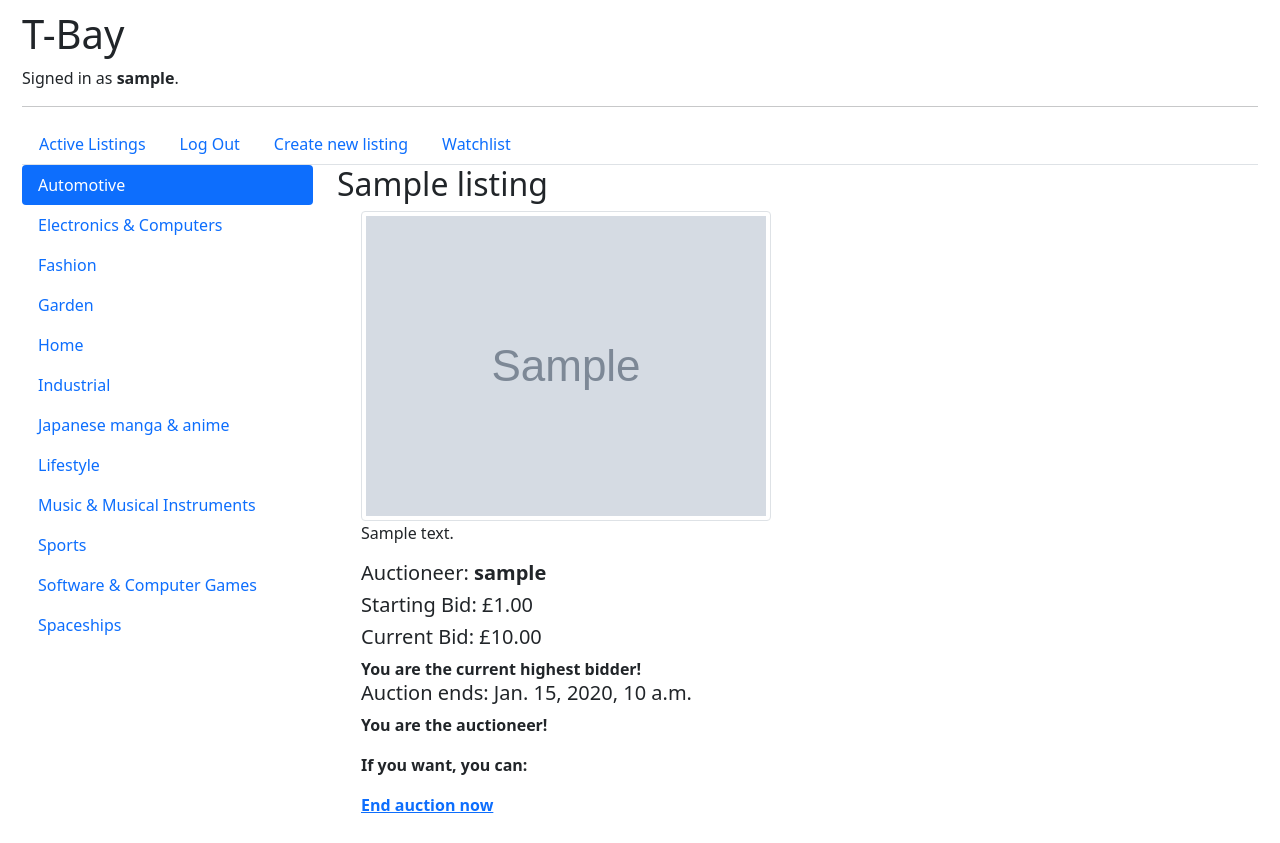
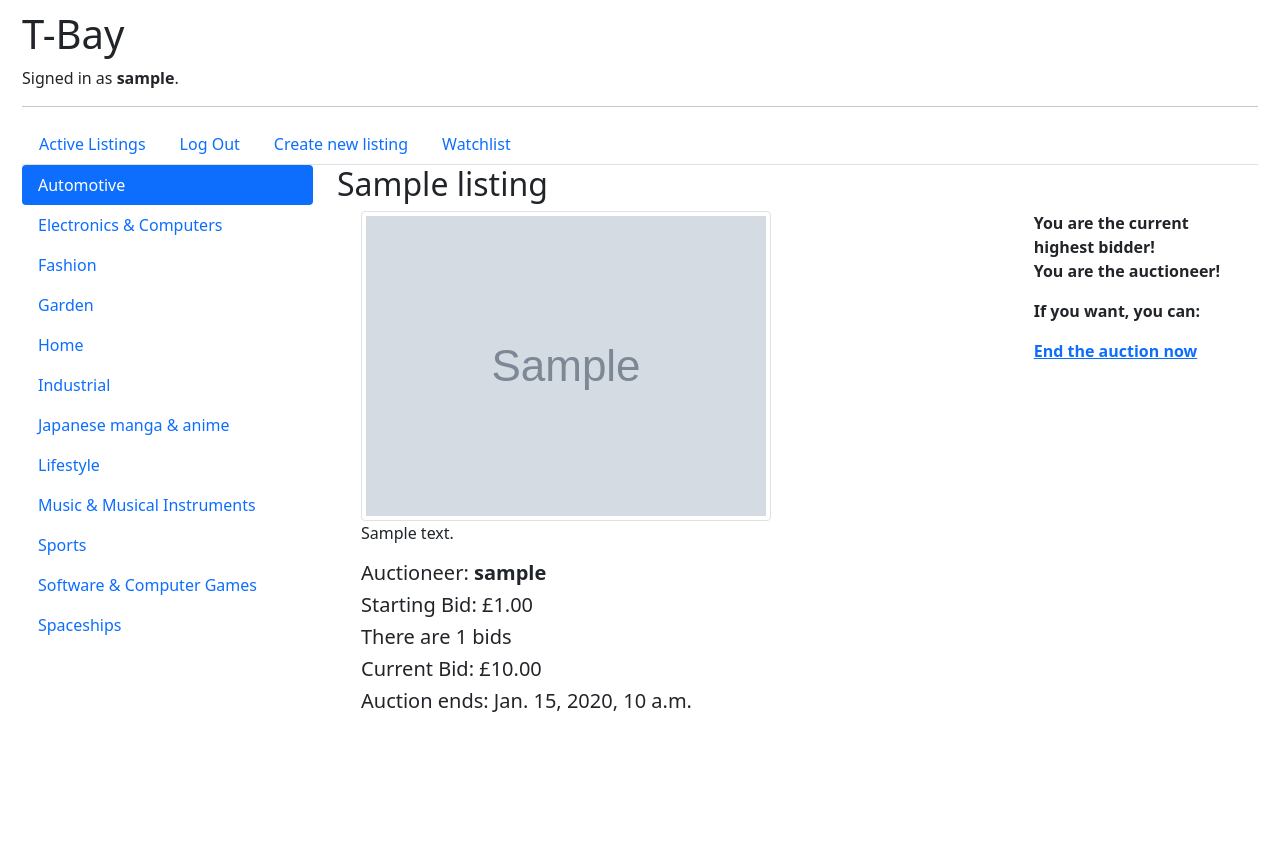
Before and after one commit to Tomnowell/CS50Web-commerce, a Django app: page /listing/1 in a window 1280 px wide. After the commit the page ends 712 px from the top, so only its background shows below. Run offline with Django 3.2, Linux system fonts and the light colour scheme; a user stored in the database is signed in; tables that the repository leaves empty hold one stand-in row (values such as "Sample post"); grey boxes marked "Sample" are stand-in pictures; some libraries are stand-ins or nearby versions.

Commit message:
Add close auction early functionality

```diff
--- a/commerce/auctions/models.py
+++ b/commerce/auctions/models.py
@@ -48,10 +48,16 @@ class Listing(models.Model):
 
     def increment_bid_count(self):
         self.number_of_bids += 1
+        self.save()
+
+    def close_listing(self):
+        self.open = False
+        self.save()
 
     def is_listing_expired(self):
         if datetime.now(timezone.utc) > self.end_time:
-            self.open = False
+            self.close_listing()
+            self.save()
         return self.open
 
     def get_current_bid(self):
--- a/commerce/auctions/templates/auctions/includes/listing_batch.html
+++ b/commerce/auctions/templates/auctions/includes/listing_batch.html
@@ -15,6 +15,7 @@
                             <li class="list-group-item">Starting bid: {{ listing.starting_bid }}</li>
                             <li class="list-group-item">Start time: {{ listing.start_time }}</li>
                             <li class="list-group-item">End time: {{ listing.end_time }}</li>
+                            <li class="list-group-item">Open: {{ listing.open }}</li>
                         </ul>
                     </div>
                 </div>
--- a/commerce/auctions/templates/auctions/listing.html
+++ b/commerce/auctions/templates/auctions/listing.html
@@ -5,7 +5,8 @@
 {% block body %}
     <h2> {{ listing.name }} </h2>
     <div class="container">
-
+        <div class="row">
+            <div class="col-9">
                 <img class="img-thumbnail" src="{{ listing.picture_link }}">
 
                 <p> {{ listing.description }} </p>
@@ -13,18 +14,24 @@
                 <h5> Auctioneer: <strong>{{ listing.auctioneer }}</strong></h5>
 
                 <h5>Starting Bid: £{{ listing.starting_bid}}</h5>
+                <h5>There are {{ listing.number_of_bids }} bids</h5>
                 <h5>Current Bid: £{{ current_bid_amount }}</h5>
+                {% if listing.open == False %}
+                    <h5>AUCTION ENDED!</h5>
+                {% else %}
+                    <h5> Auction ends: {{ listing.end_time }}</h5>
+                {% endif %}
 
+            </div>
+            <div class="col-3">
+                {% if listing.open == True%}
                     {% if is_highest_bidder %}
                         <strong>You are the current highest bidder!<strong>
                     {% endif %}
-
-        <h5> Auction ends: {{ listing.end_time }}</h5>
-
                     {% if is_auctioneer %}
                         <p><strong>You are the auctioneer!</strong></p>
                         <p><strong>If you want, you can:</strong></p>
-            <p><a href="#">End auction now</a></p>
+                        <p><a href="{% url 'end_listing' listing.id %}">End the auction now</a></p>
                     {% elif user.is_authenticated %}
                         <strong>Enter a bid:</strong>
                         {% include "auctions/includes/bid.html" %}
@@ -36,6 +43,15 @@
                     {% else %}
                         Please <a href="{% url 'login' %}">login</a> to place a bid.
                     {% endif %}
+                {% elif is_auctioneer %}
+                    <strong>The auction was won by {{ current_high_bidder }}</strong>
+                {% else %}
+                    <strong>Congratulations!</strong>
+                    <p>You won the auction!</p>
+                    <p> please contact: <strong>{{ listing.auctioneer }}</strong> to finalize payment and delivery instructions</p>
+                {% endif %}
+            </div>
+        </div>
     </div>
 
 {% endblock%}
--- a/commerce/auctions/views.py
+++ b/commerce/auctions/views.py
@@ -18,7 +18,7 @@ from .forms import *
 
 
 def index(request):
-    listings = Listing.objects.all()
+    listings = Listing.objects.filter(open=True)
     context = {"title": "Active Listings",
                "listings": listings}
     return main_view(request, context)
@@ -113,7 +113,7 @@ def set_listing_context(request, listing_id):
 
     is_auctioneer = is_user_also_auctioneer(
         request.user, current_listing.auctioneer)
-
+    is_highest_bidder = False
     number_of_bids = current_listing.get_bid_count()
     if number_of_bids > 0:
         current_bid = current_listing.get_current_bid()
@@ -132,6 +132,7 @@ def set_listing_context(request, listing_id):
     context = {
         "listing": current_listing,
         "current_bid_amount": current_bid_amount,
+        "current_high_bidder": current_bid.bidder,
         "categories": Listing.CATEGORIES,
         "current_listing_category": current_listing_category,
         "is_highest_bidder": is_highest_bidder,
@@ -165,7 +166,6 @@ def show_listing_POST(request, listing_id):
     if new_bid.is_valid:
         bid(request, listing_id)
 
-    all_comments = get_comments(listing_id)
     context = set_listing_context(request, listing_id)
 
     return render(request, "auctions/listing.html", context)
@@ -304,17 +304,23 @@ def category_view(request, category):
 
 def inform_winner(user, listing):
     # Todo
-    print("Todo")
+    print("Winner!! Todo")
 
 
-def end_listing(listing_id):
+@login_required
+def end_listing(request, id):
     listing = Listing.objects.get(id=id)
-    listing.open = False
+    if is_user_also_auctioneer(request.user, listing.auctioneer):
+        listing.close_listing()
+        if listing.get_bid_count() > 0:
+            winning_bid = listing.get_current_bid()
+            user = winning_bid.bidder
+            inform_winner(user, listing)
+        else:
+            # No-one bid ...relist?
+            print("No bids! Todo")
 
-    winning_bid = listing.get_current_bid()
-    user = winning_bid.bidder
-
-    inform_winner(user, listing)
+    return HttpResponseRedirect(reverse('listing', kwargs={"id": id}))
 
 
 @ login_required
```
Also changed, not shown: commerce/auctions/migrations/0002_auto_20220130_1757.py (deleted), commerce/auctions/migrations/0003_auto_20220130_1759.py (deleted), commerce/auctions/migrations/0004_auto_20220130_1800.py (deleted), commerce/auctions/migrations/0005_auto_20220130_1841.py (deleted), commerce/auctions/migrations/0006_auto_20220131_1526.py (deleted), commerce/auctions/migrations/0007_auto_20220131_1855.py (deleted), commerce/auctions/migrations/0008_auto_20220131_1857.py (deleted), commerce/auctions/migrations/0009_auto_20220205_0821.py (deleted), commerce/auctions/migrations/0010_auto_20220205_0827.py (deleted), commerce/auctions/migrations/0011_auto_20220205_0856.py (deleted), commerce/auctions/migrations/0012_auto_20220205_1315.py (deleted), commerce/auctions/migrations/0013_auto_20220205_1450.py (deleted), commerce/auctions/migrations/0014_auto_20220205_1454.py (deleted). Lines whose indentation alone changed are shown as unchanged.
